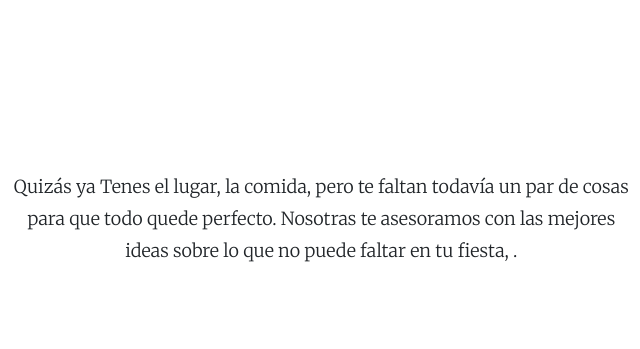
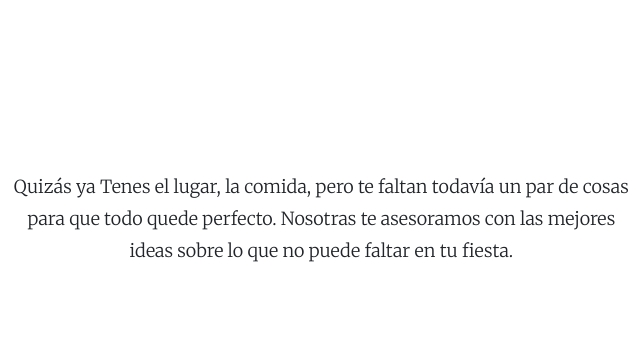
Before and after one commit to LucianaVazquez/parfaiteventos, a plain HTML site: page quehacemos.html in a window 1280 px wide. Shown: the part 1300-1649 px from the top of the page, 286-926 px from the left. Drawn offline with nearby package versions, Linux system fonts and the light colour scheme.

Commit message:
Modifico descripcion del servicio2

```diff
--- a/quehacemos.html
+++ b/quehacemos.html
@@ -70,7 +70,7 @@
     <article>
       <h3>Express</h3>
       <p>Quizás ya Tenes el lugar, la comida, pero te faltan todavía un par de cosas para que todo quede perfecto.
-         Nosotras te asesoramos con las mejores ideas sobre lo  que no puede faltar en tu fiesta, .</p>
+         Nosotras te asesoramos con las mejores ideas sobre lo que no puede faltar en tu fiesta.</p>
          <img src ="imagenes/clock.jpg" alt="dibujo de reloj">
     </article>
    <article>
```
